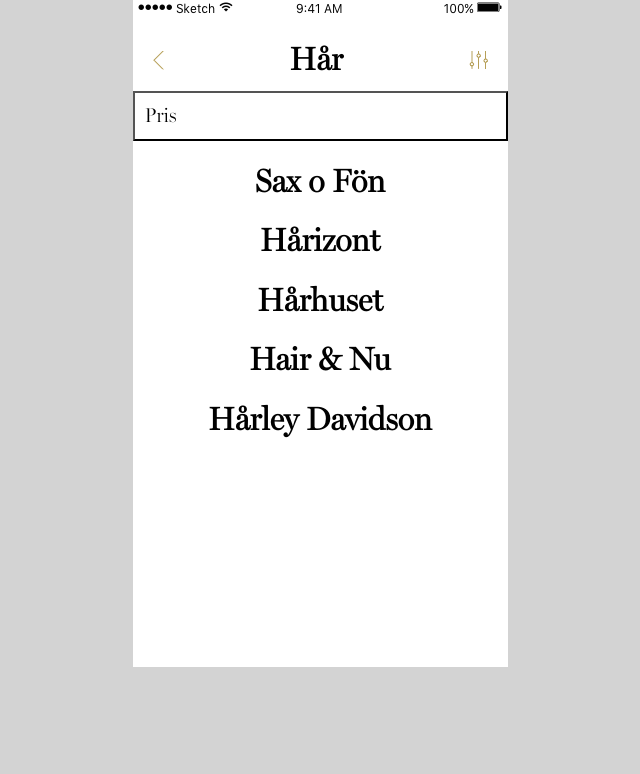
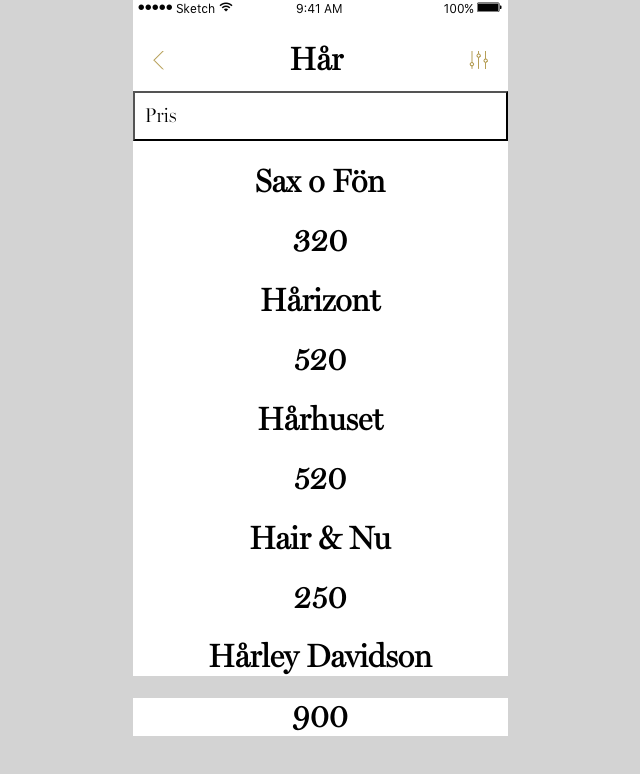
Before and after one commit to vicgus/c9-case-3, a React (Create React App) app: page / in a window 1280 px wide. Shown: the top 774 px of the page, without its empty margins (320-960 px from the left). Built offline with nearby package versions, Linux system fonts and the light colour scheme.

Commit message:
Salonginfo works

```diff
--- a/src/App.js
+++ b/src/App.js
@@ -50,10 +50,11 @@
 
 class Salong extends React.Component {
   render() {
+    let salongInfo = this.props.salongInfo;
     return(
       <div className='listitem'>
-        <h1> {this.props.name} </h1>
-        <h1> {this.props.price} </h1>
+        <h1> {salongInfo.name} </h1>
+        <h1> {salongInfo.price} </h1>
       </div>
     )
   }
@@ -85,9 +86,12 @@
             {this.state.serverData.salong ?
             <div>
               <DropChild range={this.state.range} onClick={this.changeRange} />
-              {this.state.serverData.salong.map(salongName =>
-                <Salong name={salongName.name} />
+              {this.state.serverData.salong.map(salongInfo =>
+                <Salong salongInfo={salongInfo} />
               )}
+              {/* {this.state.serverData.salong.map(salongPrice =>
+                <Salong price={salongPrice.price} />
+              )} */}
             </div> : <h1>loading</h1>
         }
         </div>
```
